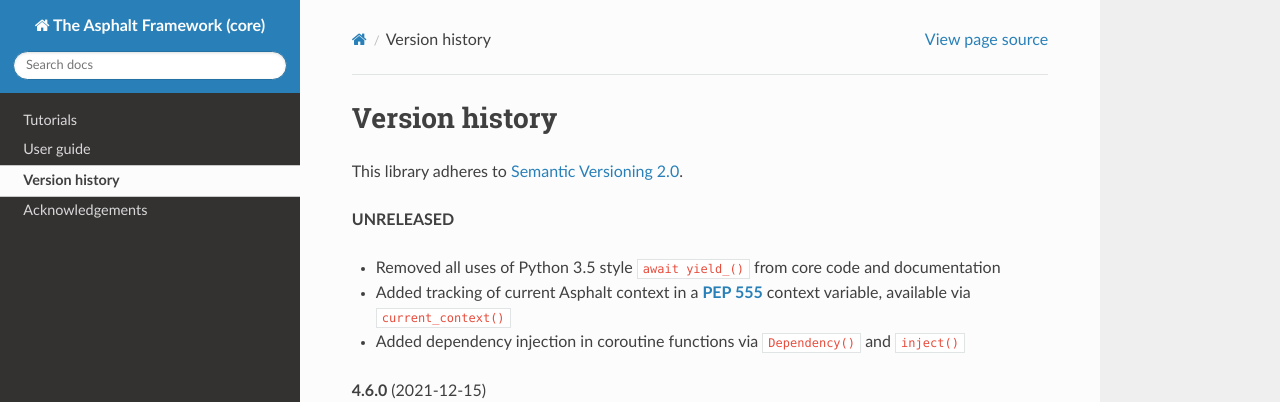
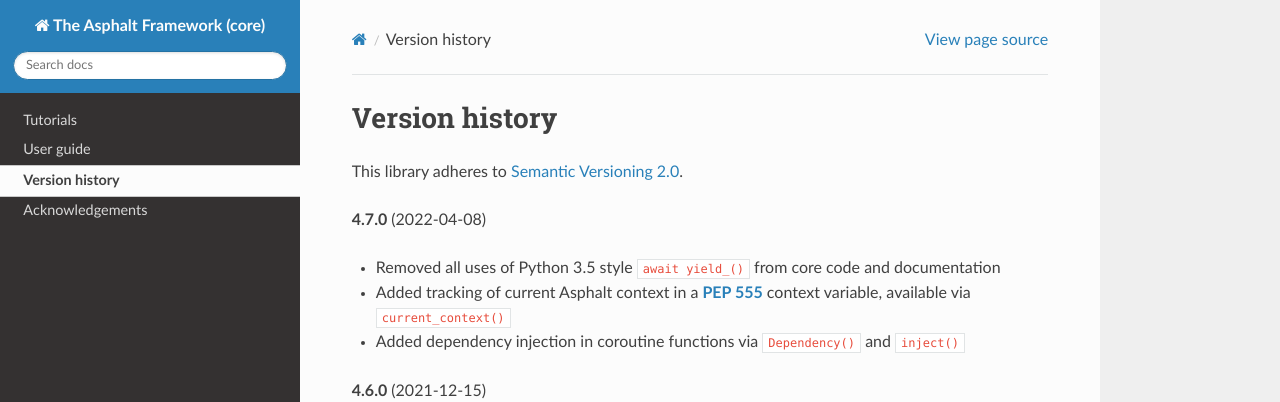
Before and after one commit to asphalt-framework/asphalt, a Sphinx documentation site: the page built from docs/versionhistory.rst, in a window 1280 px wide and 900 px high. Shown: the top 402 px of the window. Built offline with Sphinx 7.4.7 and the Read the Docs theme 2.0.0, drawn with Linux system fonts in a browser that asks for light colours; the version number could not be read and is left out.

Commit message:
Bumped up the version

```diff
--- a/docs/versionhistory.rst
+++ b/docs/versionhistory.rst
@@ -3,7 +3,7 @@
 
 This library adheres to `Semantic Versioning 2.0 <http://semver.org/>`_.
 
-**UNRELEASED**
+**4.7.0** (2022-04-08)
 
 - Removed all uses of Python 3.5 style ``await yield_()`` from core code and documentation
 - Added tracking of current Asphalt context in a :pep:`555` context variable, available via
```
